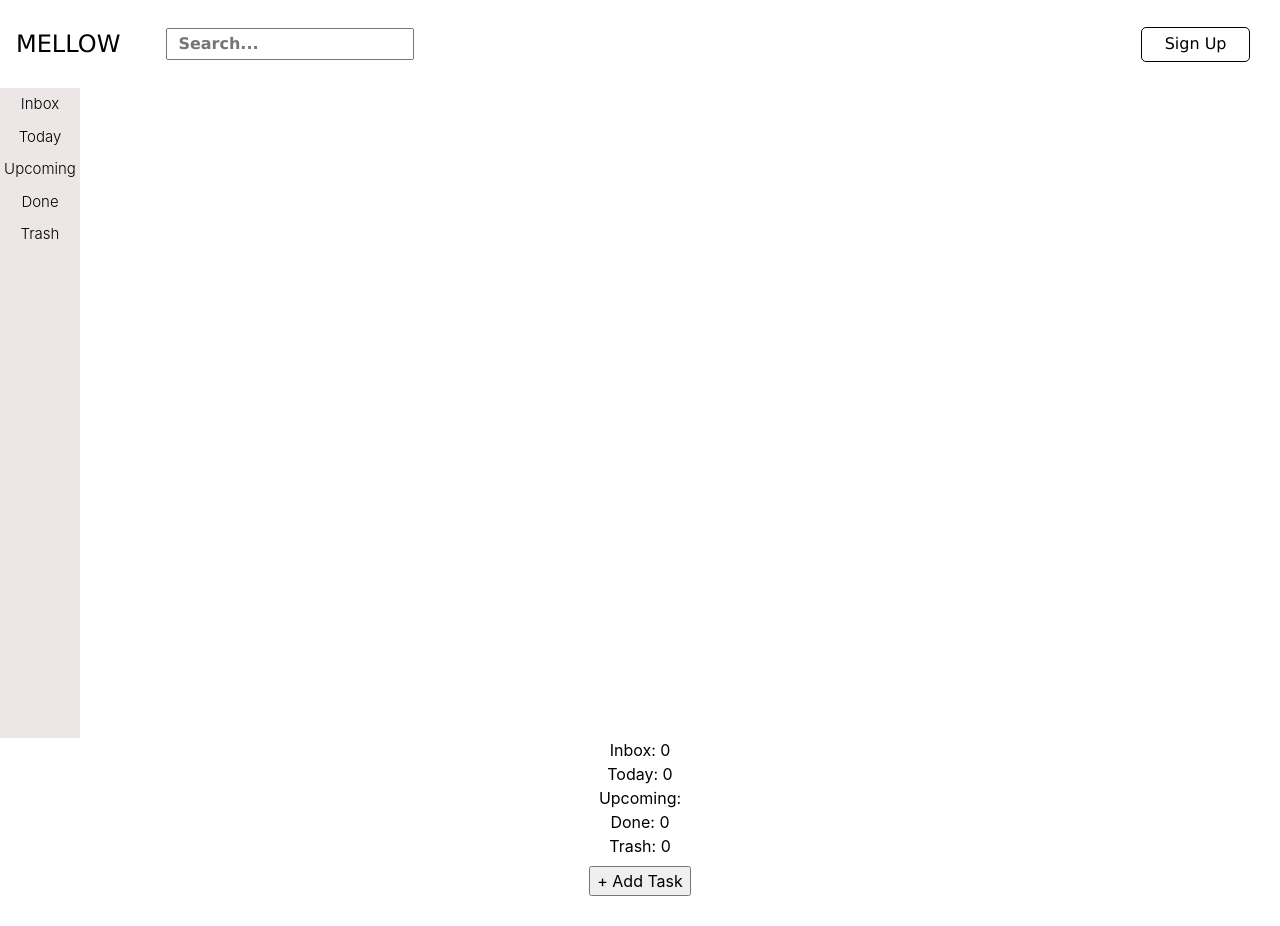
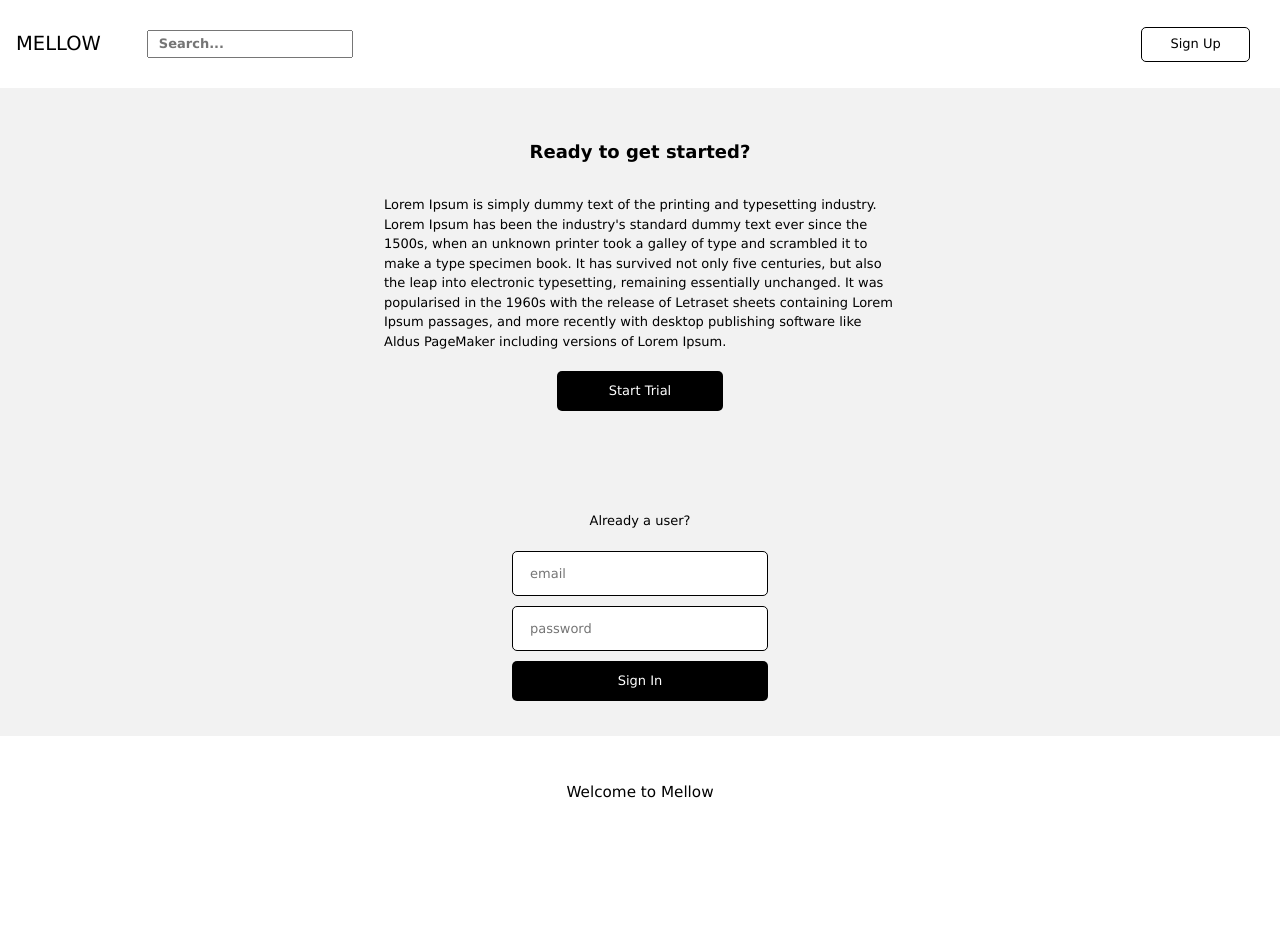
Before and after one commit to Team-Rocket-Mellow/mellow, a React (Vite) app: page / in a window 1280 px wide. Shown: the top 926 px of the page. Before the commit the page ends 904 px from the top, so only its background shows below. Built offline with nearby package versions, Linux system fonts and the light colour scheme.

Commit message:
frontend ts is working, now for backend

```diff
--- a/client/App.tsx
+++ b/client/App.tsx
@@ -13,7 +13,7 @@ import Navbar from './components/navbar/Navbar'
 // Component
 
 function App() {
-  const [auth, setAuth] = useState(true);
+  const [auth, setAuth] = useState(false);
 
   return (
     !auth
--- a/client/components/dashboard/TodoForm.tsx
+++ b/client/components/dashboard/TodoForm.tsx
@@ -22,8 +22,10 @@ function TodoForm() {
          id: ids.next().value as number,
          text: input,
          done: false,
-         upcoming: false,
-         trash: false
+         trash: false,
+         start: new Date(),
+         due: null,
+         pending: false,
       })
    }) : null
 
--- a/client/components/dashboard/TodoStats.tsx
+++ b/client/components/dashboard/TodoStats.tsx
@@ -5,12 +5,11 @@ import { todos_list_stats } from "../../state/selectors"
 // Component
 
 function TodoStats() {
-   const { done, today, upcoming, inbox, trash } = useRecoilValue(todos_list_stats)
+   const { done, today, inbox, trash } = useRecoilValue(todos_list_stats)
    return (
       <ul id="TodoStats">
          <li>Inbox: {inbox}</li>
          <li>Today: {today}</li>
-         <li>Upcoming: {upcoming}</li>
          <li>Done: {done}</li>
          <li>Trash: {trash}</li>
       </ul>
--- a/client/components/dashboard/TodoView.tsx
+++ b/client/components/dashboard/TodoView.tsx
@@ -7,7 +7,7 @@ import { TodoView as View} from "../../state/atoms"
 
 function TodoView() {
   const [view, setView] = useRecoilState(todos_view)
-  const views: View[] = [ "Inbox", "Today", "Upcoming", "Done", "Trash" ]
+  const views: View[] = [ "inbox", "today", "upcoming", "done", "trash" ]
   return (
     <nav id="TodoView">
       {
--- a/package.json
+++ b/package.json
@@ -2,6 +2,7 @@
   "name": "recoil",
   "private": true,
   "version": "0.0.0",
+  "type": "module",
   "scripts": {
     "dev": "vite",
     "build": "tsc && vite build",
@@ -9,7 +10,6 @@
     "reset": "psql --dbname postgres --username postgres -f ./database/schema.sql",
     "start": "nodemon tsc server/index.ts"
   },
-  "type": "module",
   "dependencies": {
     "@headlessui/react": "^1.6.1",
     "@heroicons/react": "^1.0.6",
```
Also changed, not shown: tsconfig.json (+5 -9 lines).
